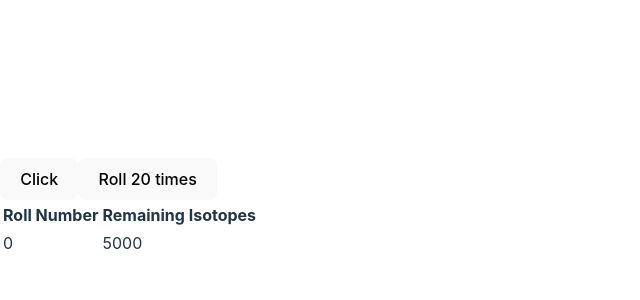
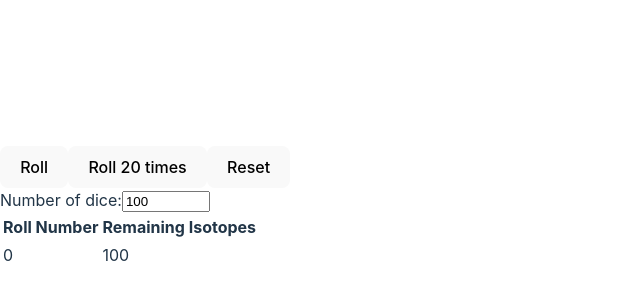
Before and after one commit to guyfoz77/half-life-dice, a React (Vite) app: page / in a window 1280 px wide. Shown: the part 192-492 px from the top of the page, without its empty margins (0-640 px from the left). Built offline with nearby package versions, Linux system fonts and the light colour scheme.

Commit message:
Add input to change number of dice

```diff
--- a/src/App.jsx
+++ b/src/App.jsx
@@ -3,8 +3,8 @@ import { rollDice, halfLifeStep } from './scripts/scripts'
 import { ResultsTable } from './components/ResultsTable'
 
 function App() {
-  let initialDice = 5000
   const diceSides = 10
+  const [initialDice, setInitialDice] = useState(100)
   const [diceRemaining, setDiceRemaining] = useState(initialDice)
   const [results, setResults] = useState([initialDice])
 
@@ -32,10 +32,29 @@ function App() {
     setResults(newResults)
   }
 
+  function reset() {
+    setDiceRemaining(initialDice)
+    setResults([initialDice])
+  }
+
+  function handleNumberOfDiceChange(e) {
+    const newNumber = e.target.value
+    const newNumberProcessed = Math.min(Math.max(0, Math.floor(newNumber)), 9999999) //number must be a positive integer
+    e.target.value = newNumberProcessed
+    setInitialDice(newNumberProcessed)
+    setDiceRemaining(newNumberProcessed)
+    setResults([newNumberProcessed])
+  }
+
   return (
     <>
-      <button onClick={rollDice}>Click</button>
+      <button onClick={rollDice}>Roll</button>
       <button onClick={rollDice20Times}>Roll 20 times</button>
+      <button onClick={reset}>Reset</button>
+      <form action="">
+        <label htmlFor='numberOfDice'>Number of dice:</label>
+        <input type='number' id='numberOfDice' min={1} max={100000} defaultValue={100} onChange={(e) => handleNumberOfDiceChange(e)} />
+      </form>
       <ResultsTable results={results} />
     </>
   )
--- a/src/scripts/scripts.js
+++ b/src/scripts/scripts.js
@@ -1,5 +1,3 @@
-import { rollData } from '../data/data'
-
 export function rollDice(sides) {
   if (sides <= 1) {
     console.error('A die must have at least 2 sides')
```
